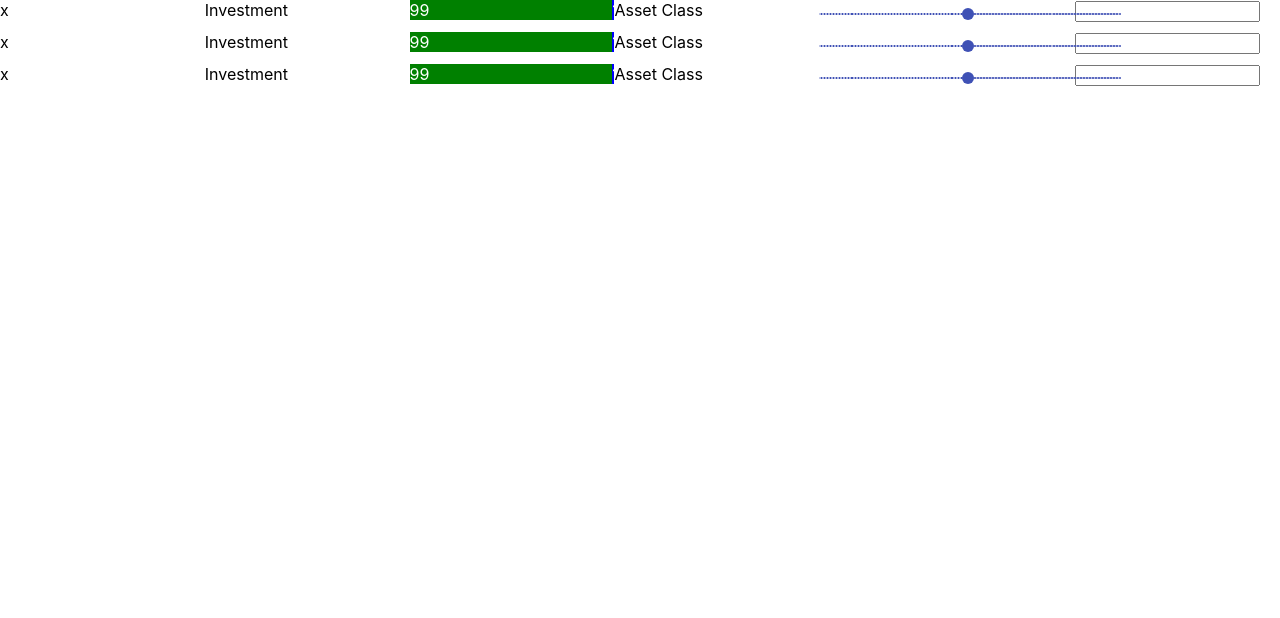
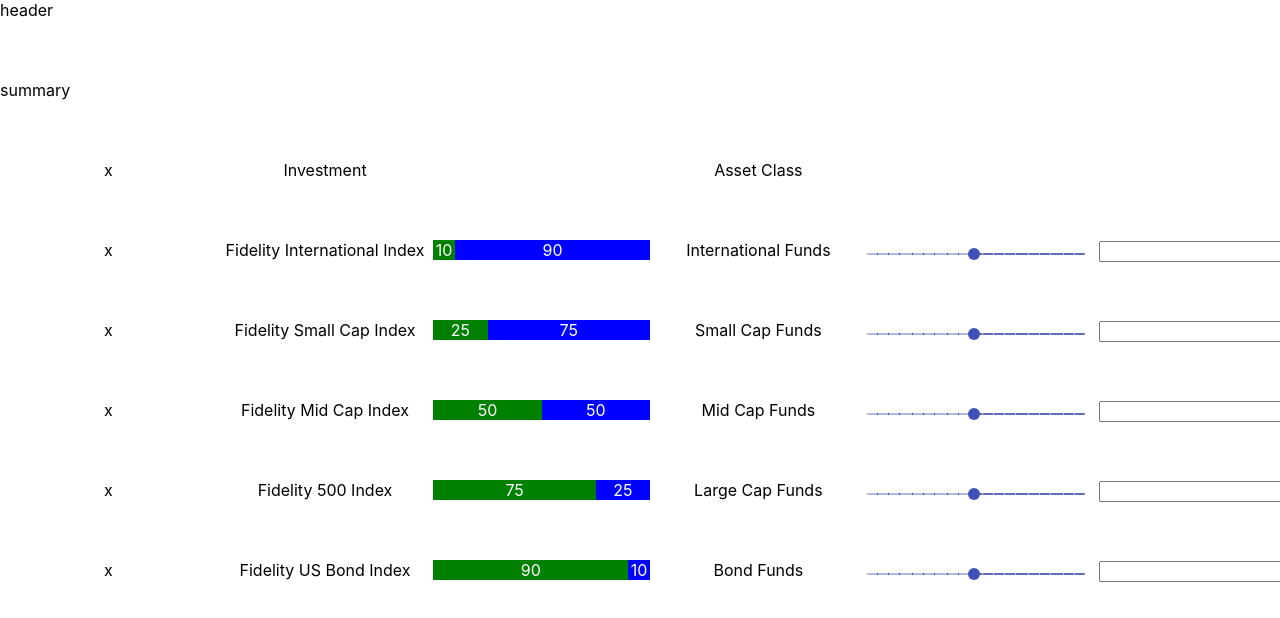
Before and after one commit to neineiatca/tafront, a React (Create React App) app: page / in a window 1280 px wide. Shown: the top 618 px of the page. Built offline with nearby package versions, Linux system fonts and the light colour scheme.

Commit message:
populate data into grid

```diff
--- a/src/App.tsx
+++ b/src/App.tsx
@@ -1,10 +1,42 @@
 import "./App.css";
+import { Header } from "./components/Header";
 import { InvestmentsList } from "./components/Investments/InvestmentsList";
+import { Summary } from "./components/Summary";
 
 function App() {
   return (
-    <div>
-      <InvestmentsList />
+    <div style={{ width: "1300px", marginLeft: "auto", marginRight: "auto" }}>
+      <Header style={{ height: "10vh" }} />
+      <Summary style={{ height: "10vh" }} />
+      <InvestmentsList
+        investments={[
+          {
+            name: "Fidelity International Index",
+            assetClass: "International Funds",
+            weight: 10,
+          },
+          {
+            name: "Fidelity Small Cap Index",
+            assetClass: "Small Cap Funds",
+            weight: 25,
+          },
+          {
+            name: "Fidelity Mid Cap Index",
+            assetClass: "Mid Cap Funds",
+            weight: 50,
+          },
+          {
+            name: "Fidelity 500 Index",
+            assetClass: "Large Cap Funds",
+            weight: 75,
+          },
+          {
+            name: "Fidelity US Bond Index",
+            assetClass: "Bond Funds",
+            weight: 90,
+          },
+        ]}
+      />
     </div>
   );
 }
--- a/src/components/Header.tsx
+++ b/src/components/Header.tsx
@@ -1,3 +1,7 @@
-export const Header = () => {
-    return <div>header</div>
-}
+type Props = {
+  style: React.CSSProperties;
+};
+
+export const Header = ({ style: style }: Props) => {
+  return <div style={style}>header</div>;
+};
--- a/src/components/Investments/InvestmentItem/DiscreteSlider.tsx
+++ b/src/components/Investments/InvestmentItem/DiscreteSlider.tsx
@@ -1,23 +1,12 @@
-
-import { makeStyles } from '@material-ui/core/styles';
-import Typography from '@material-ui/core/Typography';
-import Slider from '@material-ui/core/Slider';
-
-const useStyles = makeStyles({
-  root: {
-    width: 300,
-  },
-});
+import Slider from "@material-ui/core/Slider";
 
 function valuetext(value: any) {
   return `${value}°C`;
 }
 
 export default function DiscreteSlider() {
-  const classes = useStyles();
-
   return (
-    <div className={classes.root}>
+    <div>
       <Slider
         defaultValue={50}
         getAriaValueText={valuetext}
--- a/src/components/Investments/InvestmentItem/InvestmentItem.tsx
+++ b/src/components/Investments/InvestmentItem/InvestmentItem.tsx
@@ -1,20 +1,28 @@
 import { Flex } from "../../shared/Flex";
 import DiscreteSlider from "./DiscreteSlider";
 import { PercentageBar } from "../../shared/PercentageBar";
+import { Investment } from "../../model/Investment";
 
-export const InvestmentItem = () => {
+type Props = {
+  investment: Investment;
+  style?: React.CSSProperties;
+};
+
+export const InvestmentItem = ({ investment, style }: Props) => {
   return (
-    <Flex>
-      <div style={{ width: "20%" }}>x</div>
-      <div style={{ width: "20%" }}>Investment</div>
-      <div style={{ width: "20%" }}>
-        <PercentageBar value={99} />
+    <Flex style={style}>
+      <div style={{ width: "20%", textAlign: "center" }}>x</div>
+      <div style={{ width: "20%", textAlign: "center" }}>{investment.name}</div>
+      <div style={{ width: "20%", textAlign: "center" }}>
+        <PercentageBar value={investment.weight} />
       </div>
-      <div style={{ width: "20%" }}>Asset Class</div>
-      <div style={{ width: "20%" }}>
+      <div style={{ width: "20%", textAlign: "center" }}>
+        {investment.assetClass}
+      </div>
+      <div style={{ width: "20%", textAlign: "center" }}>
         <DiscreteSlider />
       </div>
-      <div style={{ width: "20%" }}>
+      <div style={{ width: "20%", textAlign: "center" }}>
         <input />
       </div>
     </Flex>
--- a/src/components/Investments/InvestmentsHeader.tsx
+++ b/src/components/Investments/InvestmentsHeader.tsx
@@ -1,3 +1,18 @@
-export const InvestmentsHeader = () => {
-    return <div>header</div>
-}
+import { Flex } from "../shared/Flex";
+
+type Props = {
+  style?: React.CSSProperties;
+};
+
+export const InvestmentsHeader = ({ style }: Props) => {
+  return (
+    <Flex style={style}>
+      <div style={{ width: "20%", textAlign: "center" }}>x</div>
+      <div style={{ width: "20%", textAlign: "center" }}>Investment</div>
+      <div style={{ width: "20%", textAlign: "center" }}></div>
+      <div style={{ width: "20%", textAlign: "center" }}>Asset Class</div>
+      <div style={{ width: "20%", textAlign: "center" }}></div>
+      <div style={{ width: "20%", textAlign: "center" }}></div>
+    </Flex>
+  );
+};
--- a/src/components/Investments/InvestmentsList.tsx
+++ b/src/components/Investments/InvestmentsList.tsx
@@ -1,10 +1,18 @@
+import { Investment } from "../model/Investment";
 import { InvestmentItem } from "./InvestmentItem/InvestmentItem";
-export const InvestmentsList = () => {
+import { InvestmentsHeader } from "./InvestmentsHeader";
+
+type Prop = {
+  investments: Investment[];
+};
+
+export const InvestmentsList = ({ investments }: Prop) => {
   return (
     <div>
-      <InvestmentItem />
-      <InvestmentItem />
-      <InvestmentItem />
+      <InvestmentsHeader style={{ height: "10vh" }} />
+      {investments.map((e) => {
+        return <InvestmentItem investment={e} style={{ height: "10vh" }} />;
+      })}
     </div>
   );
 };
--- a/src/components/Summary.tsx
+++ b/src/components/Summary.tsx
@@ -1,3 +1,7 @@
-export const Summary = () => {
-    return <div>summary</div>
-}
+type Props = {
+  style: React.CSSProperties;
+};
+
+export const Summary = ({ style: style }: Props) => {
+  return <div style={style}>summary</div>;
+};
--- /dev/null
+++ b/src/components/model/Investment.ts
@@ -0,0 +1,5 @@
+export type Investment = {
+  name: string;
+  assetClass: string;
+  weight: number;
+};
--- a/src/components/shared/Flex.tsx
+++ b/src/components/shared/Flex.tsx
@@ -1,7 +1,8 @@
 type Props = {
   children: JSX.Element[];
+  style?: React.CSSProperties;
 };
 
-export const Flex = ({ children }: Props) => {
-  return <div style={{ display: "flex" }}>{children}</div>;
+export const Flex = ({ children, style }: Props) => {
+  return <div style={{ ...style, display: "flex" }}>{children}</div>;
 };
```
